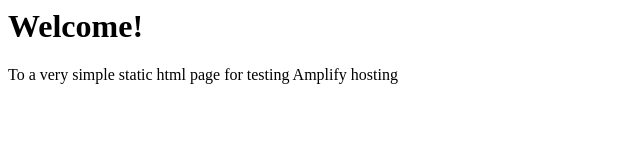
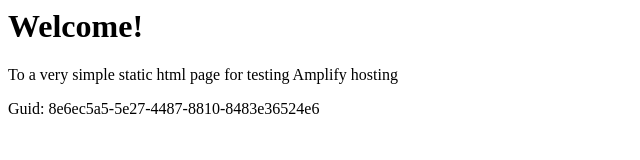
Before and after one commit to aws-aemilia-bom/Github-PR-Commit-Integration-Test-DoNotTouch-Gith-OKSLNVO2-v1-preprod-ap-south-1, a website: page src/index.html in a window 1280 px wide. Shown: the whole page, without its empty margins (0-640 px from the left). Drawn offline with Linux system fonts and the light colour scheme.

Commit message:
commit from integ tests

```diff
--- a/src/index.html
+++ b/src/index.html
@@ -1,3 +1,5 @@
+
+
 <html lang="en">
 
 <head>
@@ -10,6 +12,6 @@
 <body>
     <h1>Welcome!</h1>
     <p>To a very simple static html page for testing Amplify hosting</p>
-</body>
+    <p>Guid: 8e6ec5a5-5e27-4487-8810-8483e36524e6</p></body>
 
 </html>
```
